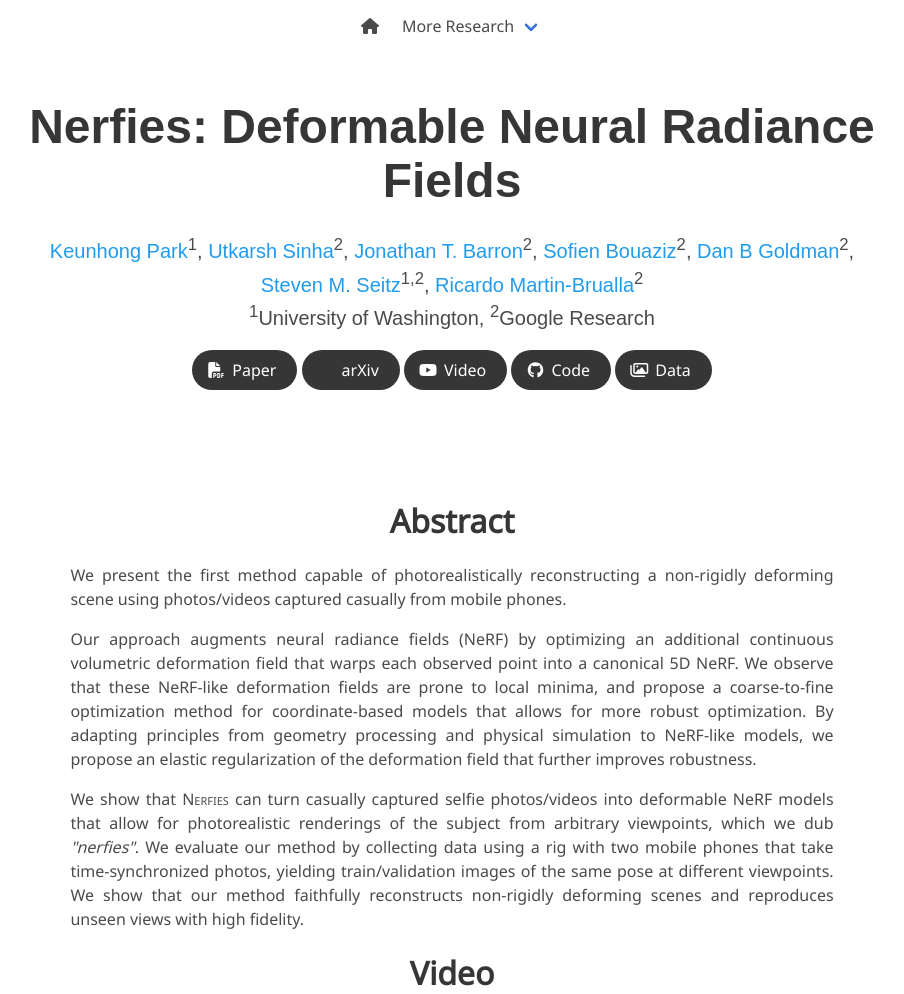
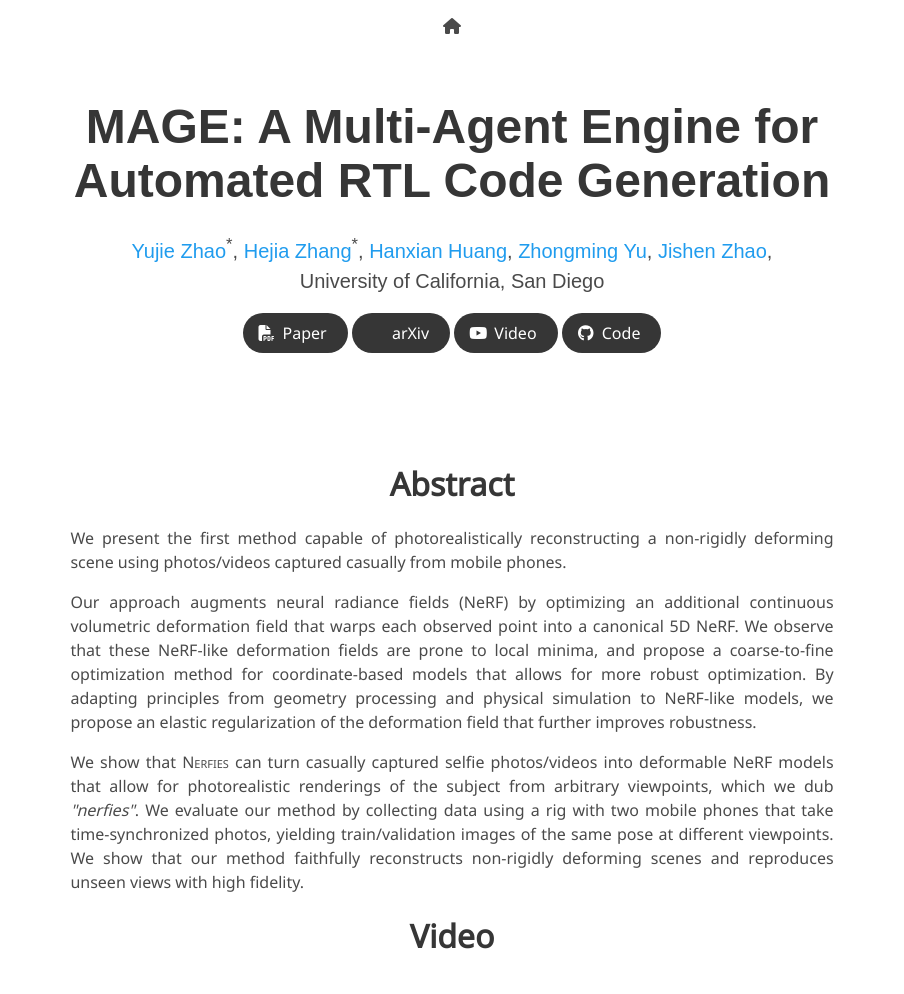
Before and after one commit to stable-lab/MAGE, a plain HTML site: page index.html in a window 1280 px wide. Shown: the top 994 px of the page, without its empty margins (188-1092 px from the left). Drawn offline with nearby package versions, Linux system fonts and the light colour scheme; grey boxes are pictures that could not be loaded; some icons are missing; a web font is replaced by a local one.

Commit message:
[Update] title and author's name

```diff
--- a/index.html
+++ b/index.html
@@ -3,10 +3,10 @@
 <head>
   <meta charset="utf-8">
   <meta name="description"
-        content="Deformable Neural Radiance Fields creates free-viewpoint portraits (nerfies) from casually captured videos.">
-  <meta name="keywords" content="Nerfies, D-NeRF, NeRF">
+        content="MAGE: A Multi-Agent Engine for Automated RTL Code Generation.">
+  <meta name="keywords" content="LLM, RTL, Code Generation">
   <meta name="viewport" content="width=device-width, initial-scale=1">
-  <title>Nerfies: Deformable Neural Radiance Fields</title>
+  <title>MAGE: A Multi-Agent Engine for Automated RTL Code Generation</title>
 
   <!-- Global site tag (gtag.js) - Google Analytics -->
   <script async src="https://www.googletagmanager.com/gtag/js?id=G-PYVRSFMDRL"></script>
@@ -52,12 +52,12 @@
   </div>
   <div class="navbar-menu">
     <div class="navbar-start" style="flex-grow: 1; justify-content: center;">
-      <a class="navbar-item" href="https://keunhong.com">
+      <a class="navbar-item" href="https://norahyujiezhao.github.io">
       <span class="icon">
           <i class="fas fa-home"></i>
       </span>
       </a>
-
+<!--
       <div class="navbar-item has-dropdown is-hoverable">
         <a class="navbar-link">
           More Research
@@ -76,7 +76,7 @@
             PhotoShape
           </a>
         </div>
-      </div>
+      </div> -->
     </div>
 
   </div>
@@ -88,32 +88,25 @@
     <div class="container is-max-desktop">
       <div class="columns is-centered">
         <div class="column has-text-centered">
-          <h1 class="title is-1 publication-title">Nerfies: Deformable Neural Radiance Fields</h1>
+          <h1 class="title is-1 publication-title">MAGE: A Multi-Agent Engine for Automated RTL Code Generation</h1>
           <div class="is-size-5 publication-authors">
             <span class="author-block">
-              <a href="https://keunhong.com">Keunhong Park</a><sup>1</sup>,</span>
+              <a href="https://norahyujiezhao.github.io">Yujie Zhao</a><sup>*</sup>,</span>
             <span class="author-block">
-              <a href="https://utkarshsinha.com">Utkarsh Sinha</a><sup>2</sup>,</span>
+              <a href="https://hejiaz2023.github.io">Hejia Zhang</a><sup>*</sup>,</span>
             <span class="author-block">
-              <a href="https://jonbarron.info">Jonathan T. Barron</a><sup>2</sup>,
+              <a href="https://hanxian97.github.io">Hanxian Huang</a>,
             </span>
             <span class="author-block">
-              <a href="http://sofienbouaziz.com">Sofien Bouaziz</a><sup>2</sup>,
+              <a href="https://fishmingyu.github.io">Zhongming Yu</a>,
             </span>
             <span class="author-block">
-              <a href="https://www.danbgoldman.com">Dan B Goldman</a><sup>2</sup>,
-            </span>
-            <span class="author-block">
-              <a href="https://homes.cs.washington.edu/~seitz/">Steven M. Seitz</a><sup>1,2</sup>,
-            </span>
-            <span class="author-block">
-              <a href="http://www.ricardomartinbrualla.com">Ricardo Martin-Brualla</a><sup>2</sup>
+              <a href="https://cseweb.ucsd.edu/~jzhao/index.html">Jishen Zhao</a>,
             </span>
           </div>
 
           <div class="is-size-5 publication-authors">
-            <span class="author-block"><sup>1</sup>University of Washington,</span>
-            <span class="author-block"><sup>2</sup>Google Research</span>
+            <span class="author-block">University of California, San Diego</span>
           </div>
 
           <div class="column has-text-centered">
@@ -158,14 +151,14 @@
                   </a>
               </span>
               <!-- Dataset Link. -->
-              <span class="link-block">
+              <!-- <span class="link-block">
                 <a href="https://github.com/google/nerfies/releases/tag/0.1"
                    class="external-link button is-normal is-rounded is-dark">
                   <span class="icon">
                       <i class="far fa-images"></i>
                   </span>
                   <span>Data</span>
-                  </a>
+                  </a> -->
             </div>
 
           </div>
```
